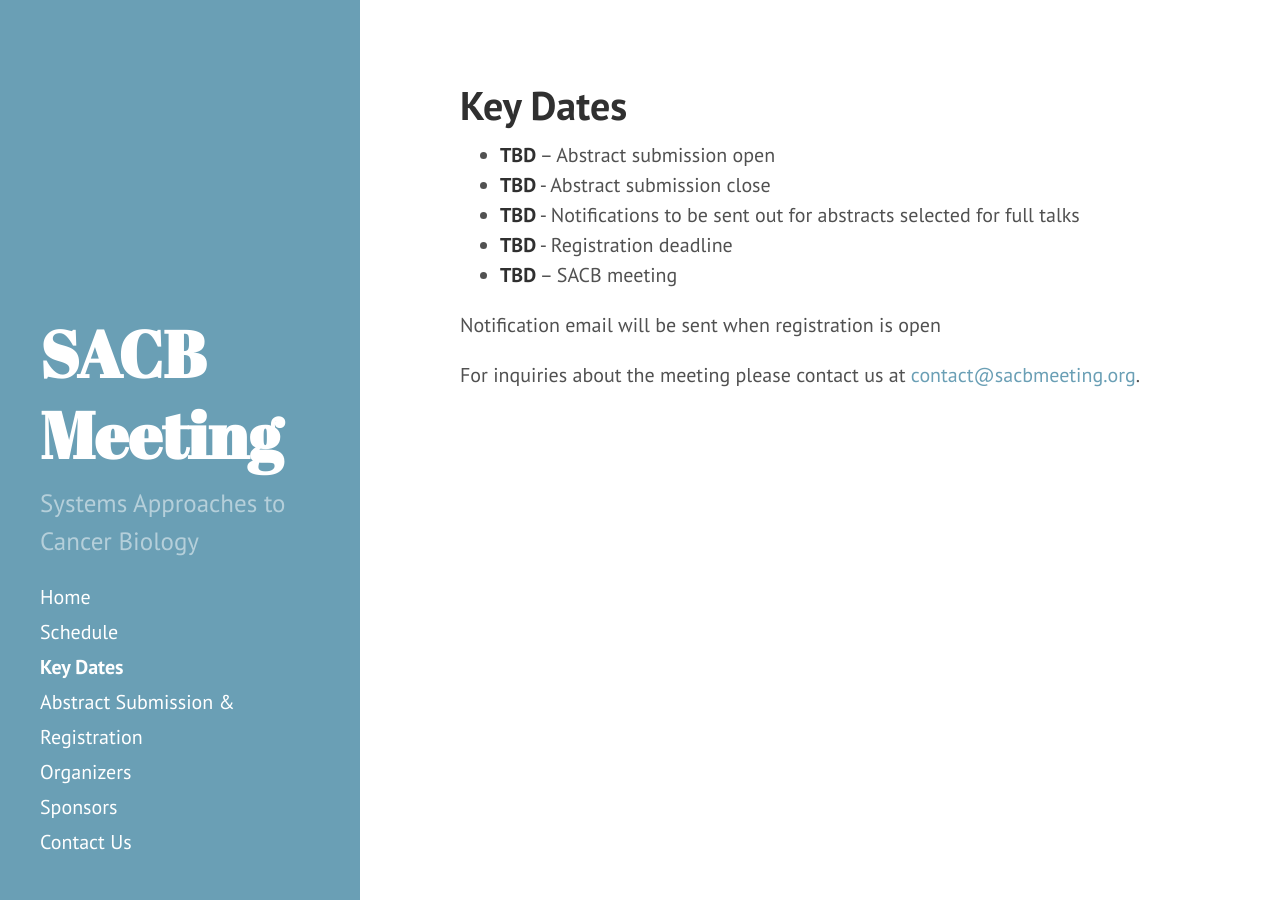
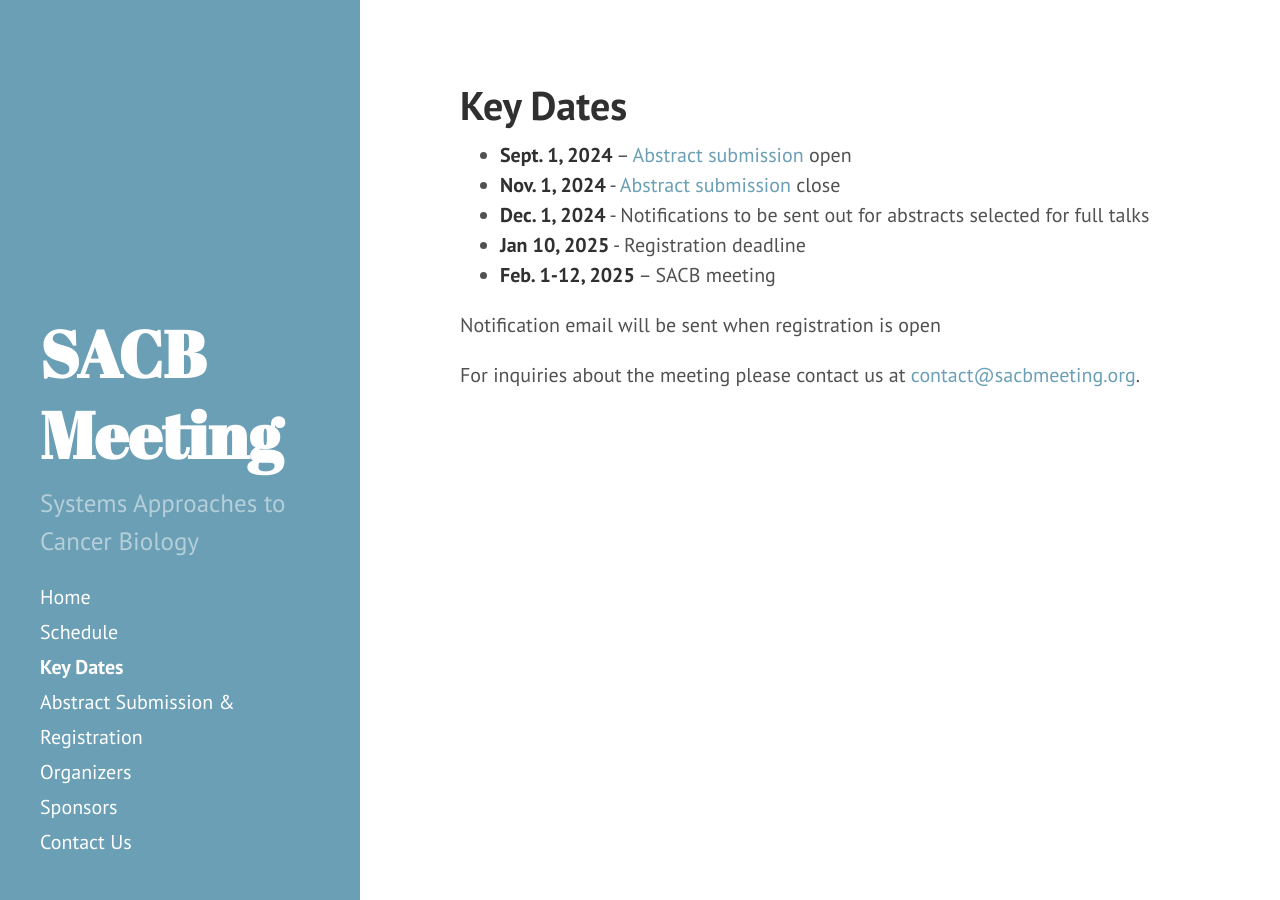
Before and after one commit to AECCSB/sacb-meeting, a Jekyll site: the page built from keydates.md, in a window 1280 px wide. Built offline with Jekyll 4.4.1, drawn with Linux system fonts in a browser that asks for light colours.

Commit message:
Update keydates.md

```diff
--- a/keydates.md
+++ b/keydates.md
@@ -3,11 +3,11 @@ title: Key Dates
 layout: page
 ---
 
-- **TBD** – Abstract submission open
-- **TBD** - Abstract submission close
-- **TBD** - Notifications to be sent out for abstracts selected for full talks
-- **TBD** - Registration deadline
-- **TBD** – SACB meeting
+- **Sept. 1, 2024** – [Abstract submission](https://forms.gle/UXhGmTXK7HDtKi9p9) open
+- **Nov. 1, 2024** - [Abstract submission](https://forms.gle/UXhGmTXK7HDtKi9p9) close
+- **Dec. 1, 2024** - Notifications to be sent out for abstracts selected for full talks
+- **Jan 10, 2025** - Registration deadline
+- **Feb. 1-12, 2025** – SACB meeting
 
 Notification email will be sent when registration is open
 
```
